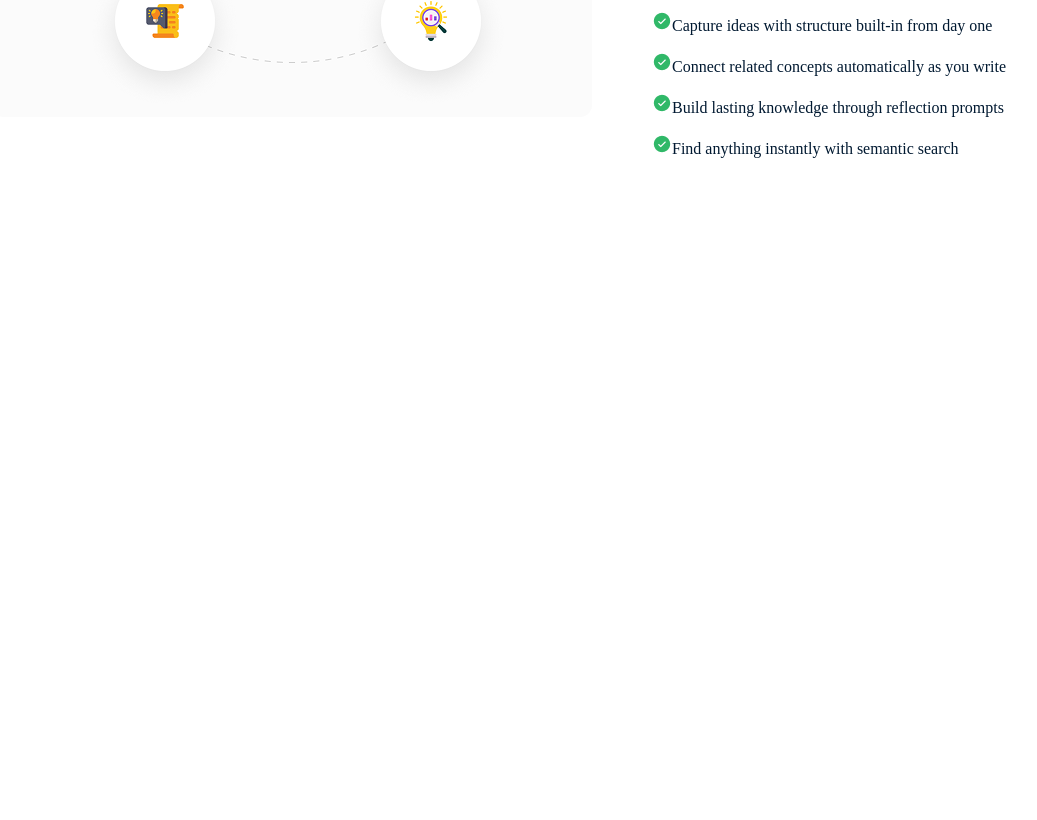
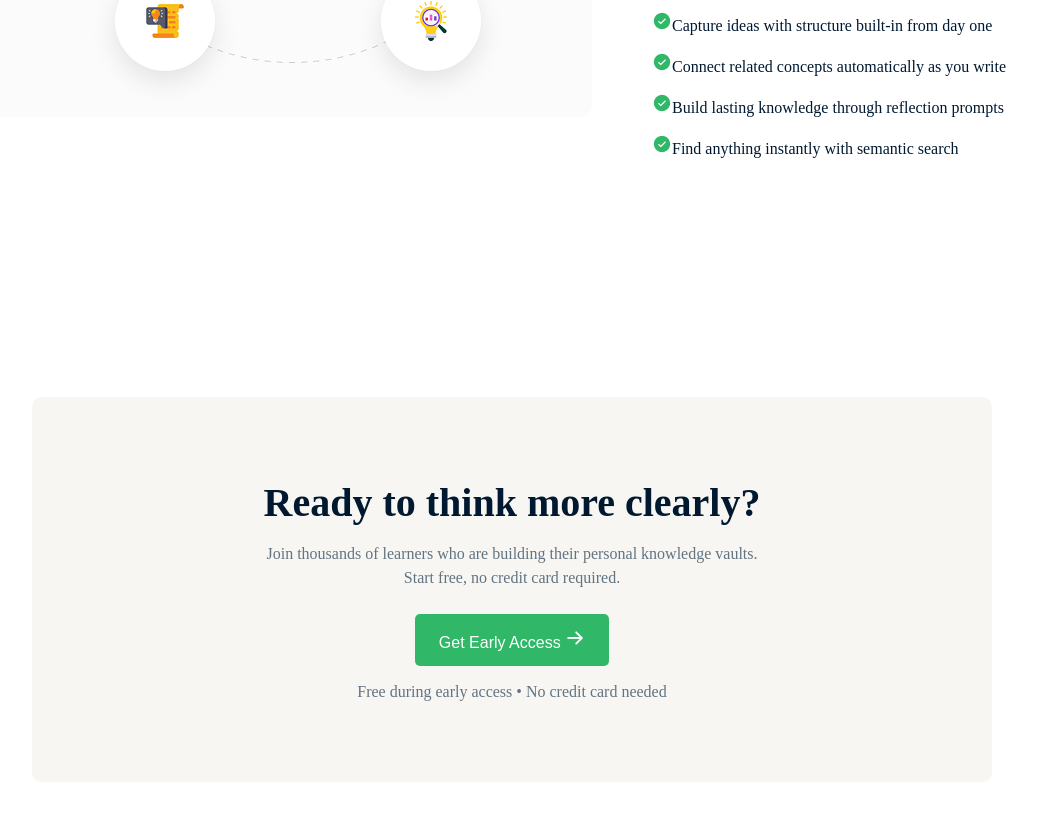
Before and after one commit to ArnabSarker16/himus-assignment-one, a plain HTML site: page index.html in a window 1280 px wide. Shown: the part 2099-2919 px from the top of the page, without its empty margins (128-1165 px from the left). Before the commit the page ends 2496 px from the top, so only its background shows below. Drawn offline with Linux system fonts and the light colour scheme.

Commit message:
fourth commit

```diff
--- a/index.html
+++ b/index.html
@@ -116,6 +116,20 @@
         </div>
 
     </section>
+    <section id="challange">
+        <div class="challange-top">
+            <h1>Ready to think more clearly?</h1>
+            <p>Join thousands of learners who are building their personal knowledge vaults.
+                <br>
+                Start free, no credit card required.</p>
+
+        </div>
+        <div class="challange-bottom">
+            <button>Get Early Access <img src="assets/ArrowRight.png" alt=""></button>
+            <p>Free during early access • No credit card needed</p>
+
+        </div>
+    </section>
 
 </body>
 </html>
```
